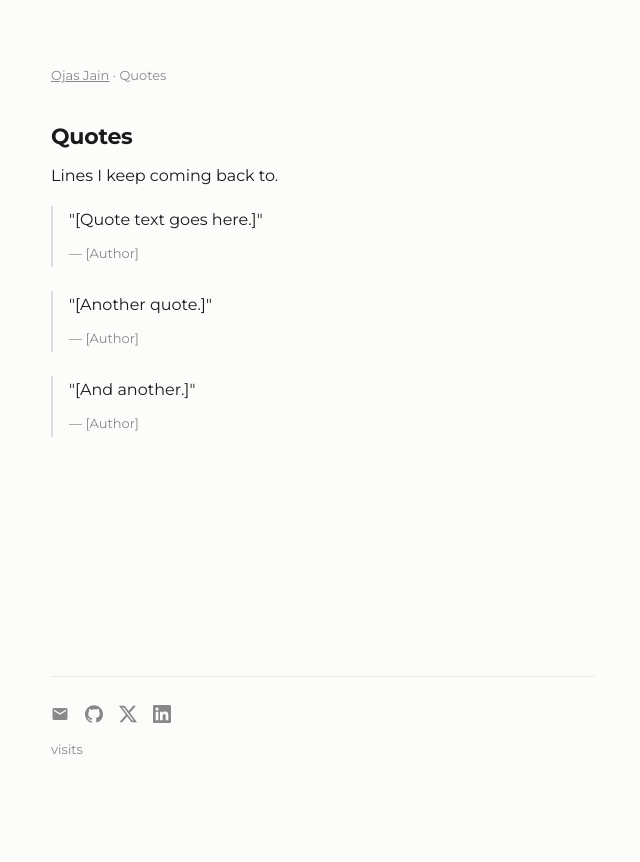
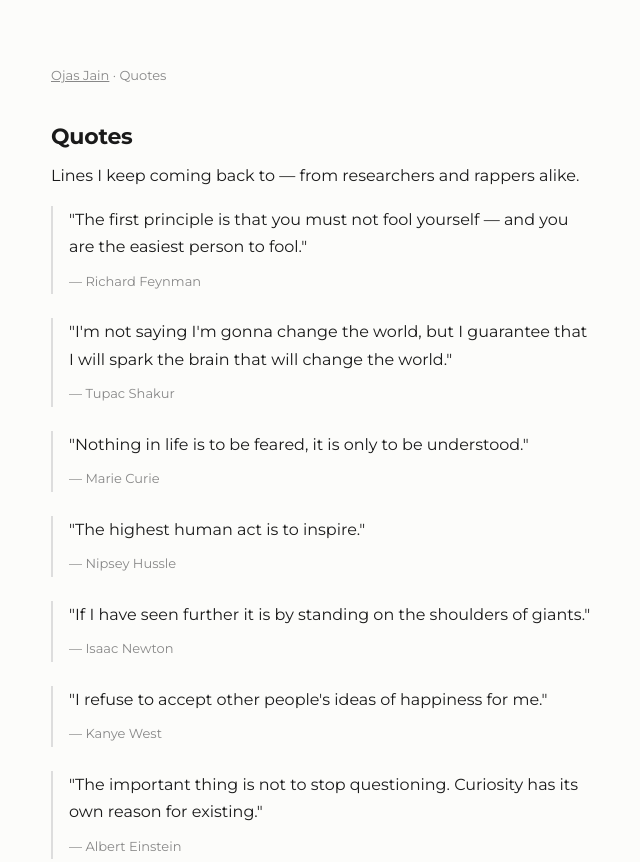
Before and after one commit to MaximusStupidus/maximusstupidus.github.io, a plain HTML site: page quotes.html in a window 1280 px wide. Shown: the top 862 px of the page, without its empty margins (317-957 px from the left). Before the commit the page ends 800 px from the top, so only its background shows below. Drawn offline with Linux system fonts and the light colour scheme; no server answers.

Commit message:
Quotes: add researcher + rapper quotes
Co-Authored-By: Claude Opus 4.8 (1M context) <noreply@anthropic.com>

```diff
--- a/quotes.html
+++ b/quotes.html
@@ -16,21 +16,41 @@
 
 <h1>Quotes</h1>
 
-<p>Lines I keep coming back to.</p>
+<p>Lines I keep coming back to — from researchers and rappers alike.</p>
 
 <blockquote>
-  <p>"[Quote text goes here.]"</p>
-  <cite>— [Author]</cite>
+  <p>"The first principle is that you must not fool yourself — and you are the easiest person to fool."</p>
+  <cite>— Richard Feynman</cite>
 </blockquote>
 
 <blockquote>
-  <p>"[Another quote.]"</p>
-  <cite>— [Author]</cite>
+  <p>"I'm not saying I'm gonna change the world, but I guarantee that I will spark the brain that will change the world."</p>
+  <cite>— Tupac Shakur</cite>
 </blockquote>
 
 <blockquote>
-  <p>"[And another.]"</p>
-  <cite>— [Author]</cite>
+  <p>"Nothing in life is to be feared, it is only to be understood."</p>
+  <cite>— Marie Curie</cite>
+</blockquote>
+
+<blockquote>
+  <p>"The highest human act is to inspire."</p>
+  <cite>— Nipsey Hussle</cite>
+</blockquote>
+
+<blockquote>
+  <p>"If I have seen further it is by standing on the shoulders of giants."</p>
+  <cite>— Isaac Newton</cite>
+</blockquote>
+
+<blockquote>
+  <p>"I refuse to accept other people's ideas of happiness for me."</p>
+  <cite>— Kanye West</cite>
+</blockquote>
+
+<blockquote>
+  <p>"The important thing is not to stop questioning. Curiosity has its own reason for existing."</p>
+  <cite>— Albert Einstein</cite>
 </blockquote>
 
 <footer>
```
